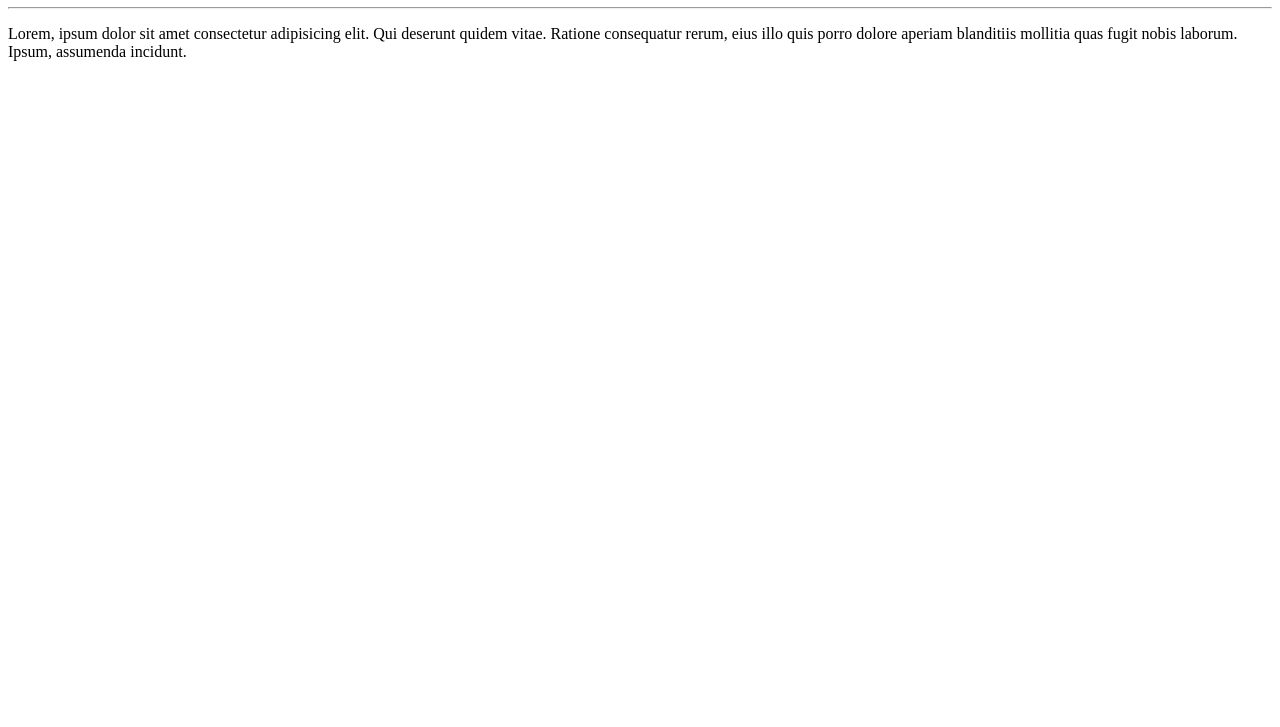
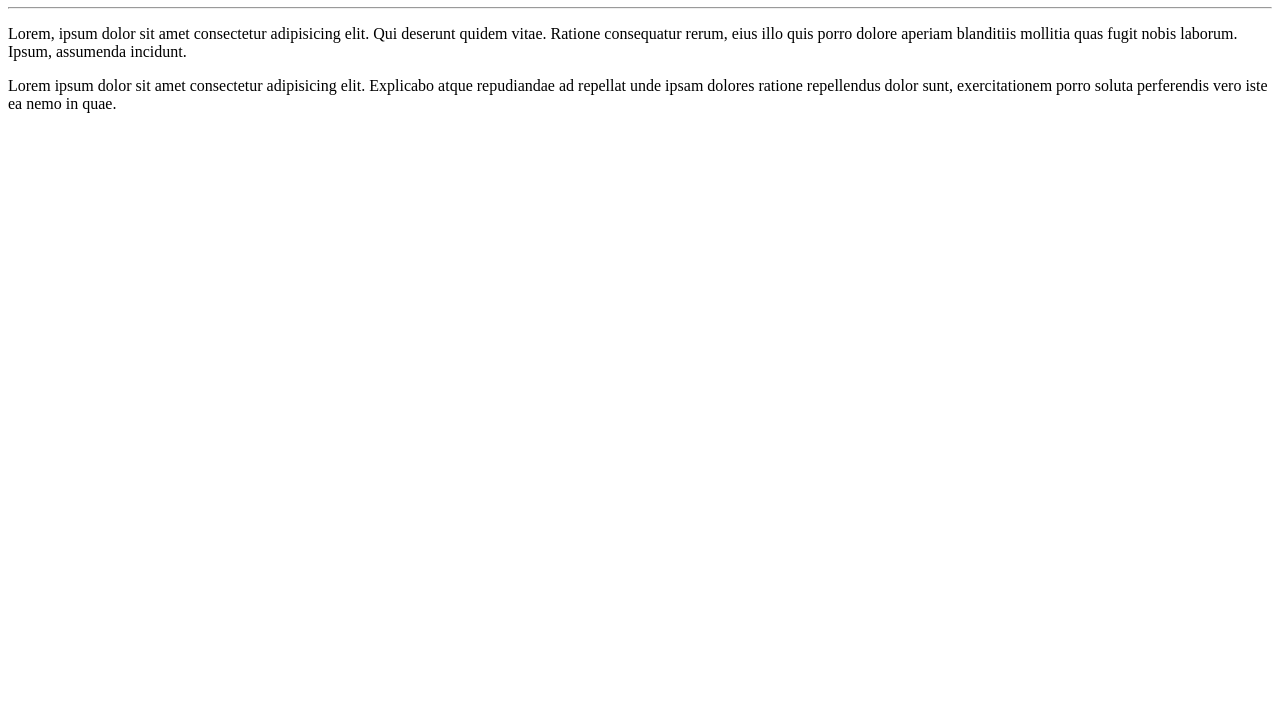
Before and after one commit to daniellyrl/Ola-Mundo, a plain HTML site: page site-exemplo/index.html in a window 1280 px wide. Shown: the part 73-800 px from the top of the page. Drawn offline with Linux system fonts and the light colour scheme.

Commit message:
adicionei um parágrafo

```diff
--- a/site-exemplo/index.html
+++ b/site-exemplo/index.html
@@ -10,5 +10,6 @@
     <h1>Olá, Mundo!</h1>
     <hr>
     <p>Lorem, ipsum dolor sit amet consectetur adipisicing elit. Qui deserunt quidem vitae. Ratione consequatur rerum, eius illo quis porro dolore aperiam blanditiis mollitia quas fugit nobis laborum. Ipsum, assumenda incidunt.</p>
+    <p>Lorem ipsum dolor sit amet consectetur adipisicing elit. Explicabo atque repudiandae ad repellat unde ipsam dolores ratione repellendus dolor sunt, exercitationem porro soluta perferendis vero iste ea nemo in quae.</p>
 </body>
 </html>
```
